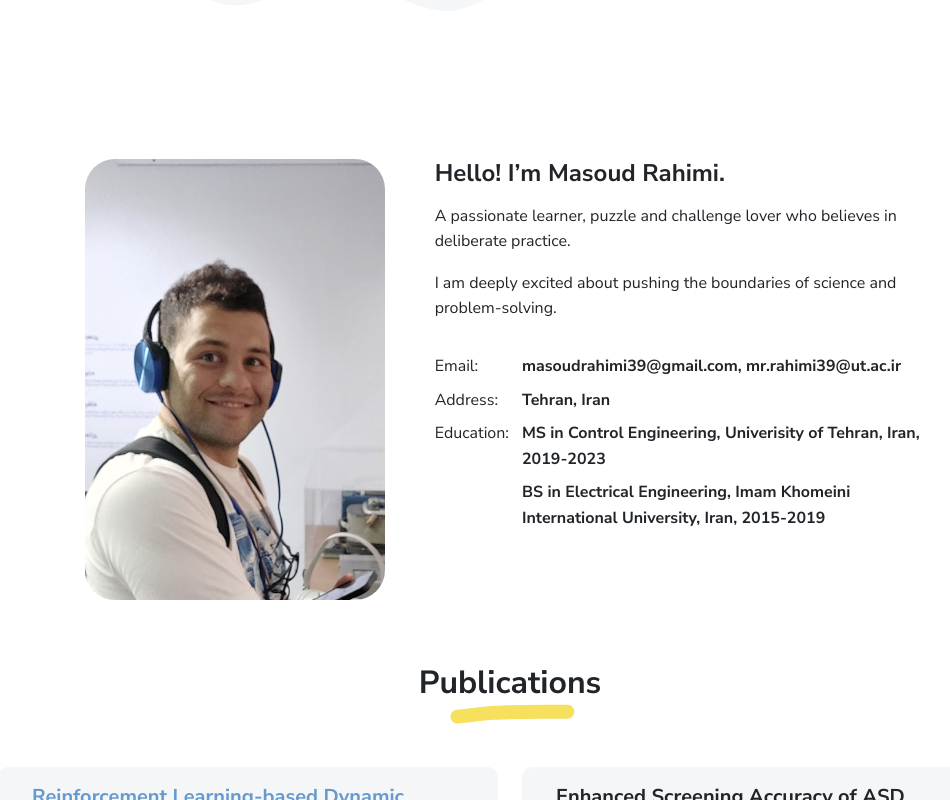
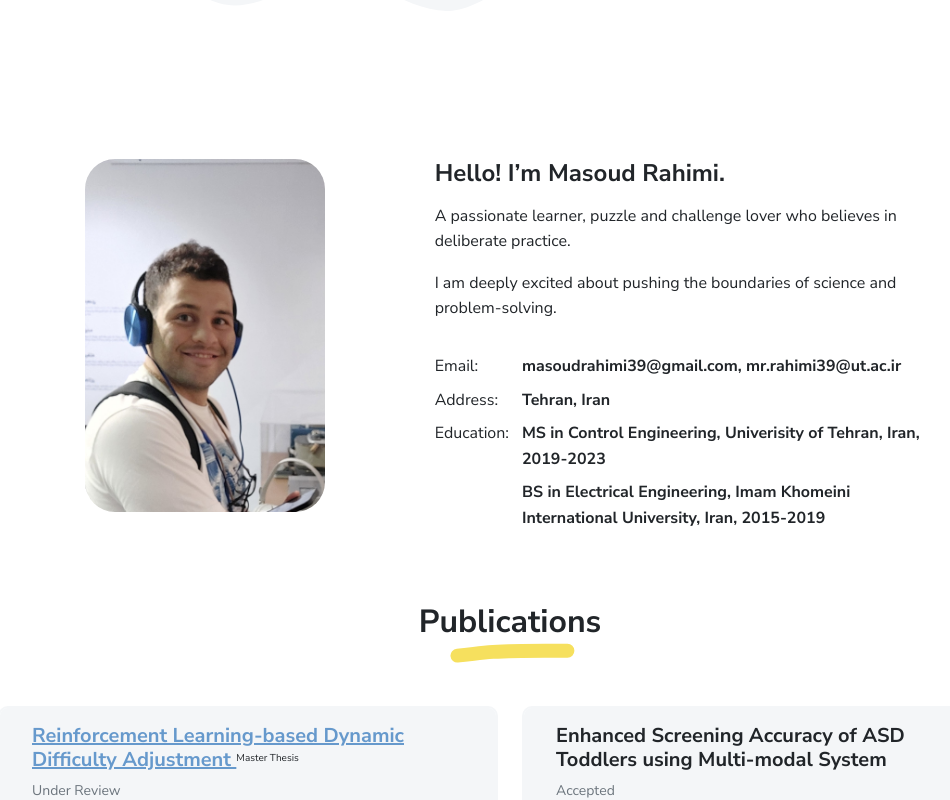
Before and after one commit to msdrhm/msdrhm.github.io, a plain HTML site: page index.html in a window 1280 px wide. Shown: the part 620-1420 px from the top of the page, without its empty margins (130-1080 px from the left). Drawn offline with Linux system fonts and the light colour scheme.

Commit message:
Update index.html

```diff
--- a/index.html
+++ b/index.html
@@ -134,7 +134,7 @@
 <div class="section pt-4 px-3 px-lg-4" id="about">
   <div class="container-narrow">
     <div class="row">
-      <div class="col-md-4 offset-md-1" data-aos="fade-right" data-aos-delay="100"><img class="avatar img-fluid mt-2" src="images/profile_pic3.JPG" width="300" height="300" alt="Masoud Rahimi"/></div>
+      <div class="col-md-4 offset-md-1" data-aos="fade-right" data-aos-delay="100"><img class="avatar img-fluid mt-2" src="images/profile_pic3.JPG" width="240" height="240" alt="Masoud Rahimi"/></div>
       <div class="col-md-6">
         <h2 class="h4 my-2">Hello! I’m Masoud Rahimi.</h2>
         <p>A passionate learner, puzzle and challenge lover who believes in deliberate practice.</p>
```
